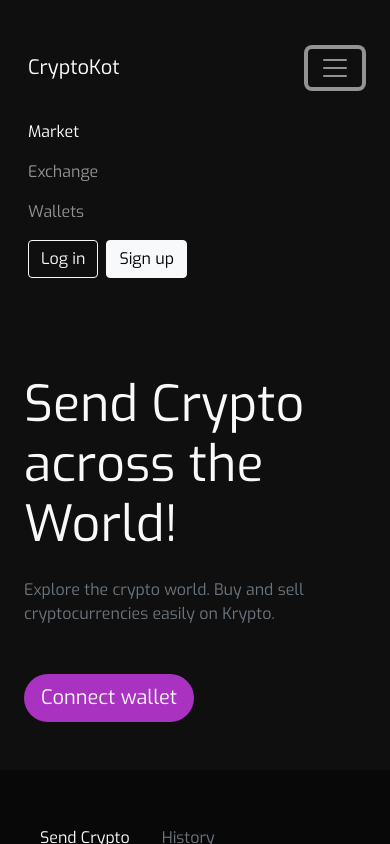
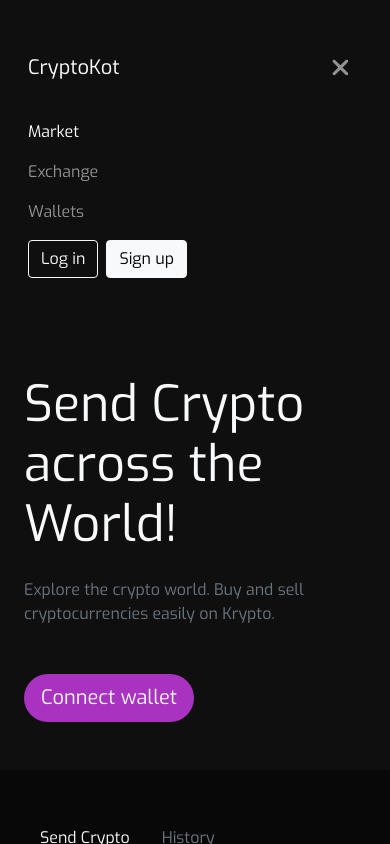
Before and after one commit to JanSzczepan/crypto-kot-app, a React (Vite) app in the folder client/: page / in a window 390 px wide. Both pictures are taken after a click on the button "Toggle navigation". Shown: the top 844 px of the page. Built offline with nearby package versions, Linux system fonts and the light colour scheme.

Commit message:
Added navbar icon feature

```diff
--- a/client/package.json
+++ b/client/package.json
@@ -14,6 +14,7 @@
     "@fortawesome/free-solid-svg-icons": "^6.1.0",
     "@fortawesome/react-fontawesome": "^0.1.18",
     "bootstrap": "^5.1.3",
+    "ethers": "^5.6.1",
     "react": "^17.0.2",
     "react-dom": "^17.0.2"
   },
--- a/client/src/components/Navbar.jsx
+++ b/client/src/components/Navbar.jsx
@@ -1,12 +1,22 @@
+import { FontAwesomeIcon } from '@fortawesome/react-fontawesome'
+import { faBarsStaggered } from '@fortawesome/free-solid-svg-icons'
+import { faXmark } from '@fortawesome/free-solid-svg-icons'
+
 import './Navbar.scss'
 
+import { useState } from 'react'
+
+
 const Navbar = () => {
+   const [toggleMenu, setToggleMenu] = useState(false)
+
    return (
       <nav className="navbar navbar-expand-lg navbar-dark bg-transparent px-3 px-sm-4 px-xl-5 py-5">
          <div className="container-fluid">
             <a className="navbar-brand" href="#">CryptoKot</a>
             <button className="navbar-toggler" type="button" data-bs-toggle="collapse" data-bs-target="#navbarSupportedContent" aria-controls="navbarSupportedContent" aria-expanded="false" aria-label="Toggle navigation">
-               <span className="navbar-toggler-icon"></span>
+               {!toggleMenu && <FontAwesomeIcon className="nav-icon" icon={faBarsStaggered} onClick={() => {setToggleMenu(true)}}/>}
+               {toggleMenu && <FontAwesomeIcon className="nav-icon" icon={faXmark} onClick={() => {setToggleMenu(false)}}/>}
             </button>
             <div className="collapse navbar-collapse pt-4 pt-lg-0" id="navbarSupportedContent">
                <ul className="navbar-nav me-auto me-lg-0 mb-2 mb-lg-0 ms-0 ms-lg-auto ms-0 ms-lg-auto">
--- a/client/src/components/Navbar.scss
+++ b/client/src/components/Navbar.scss
@@ -1,3 +1,13 @@
 .navbar-toggler {
    border: none !important;
 }
+
+.navbar-toggler:focus {
+   box-shadow: none !important;
+}
+
+.navbar {
+   .nav-icon {
+      font-size: 25px;
+   }
+}
```
Also changed, not shown: 1 other file (tests, documents, lock files or other folders).
